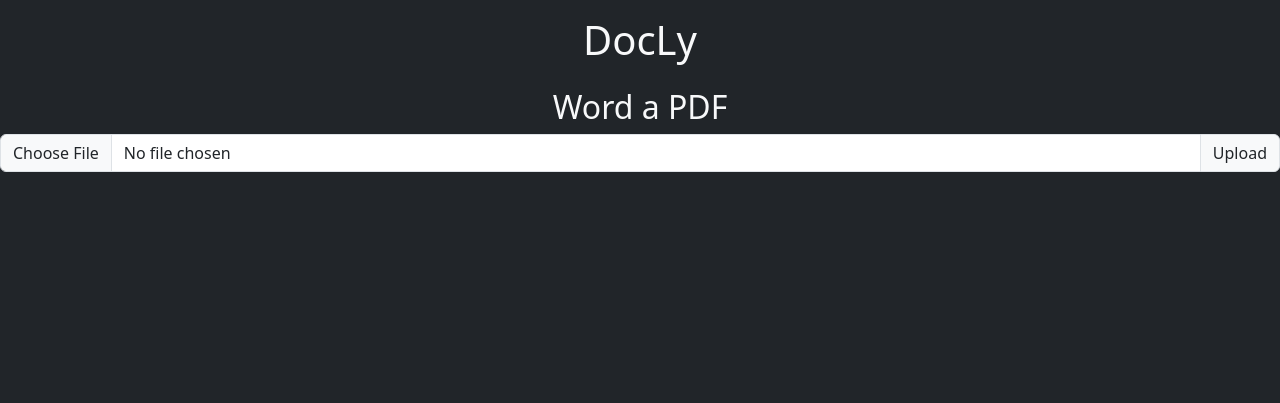
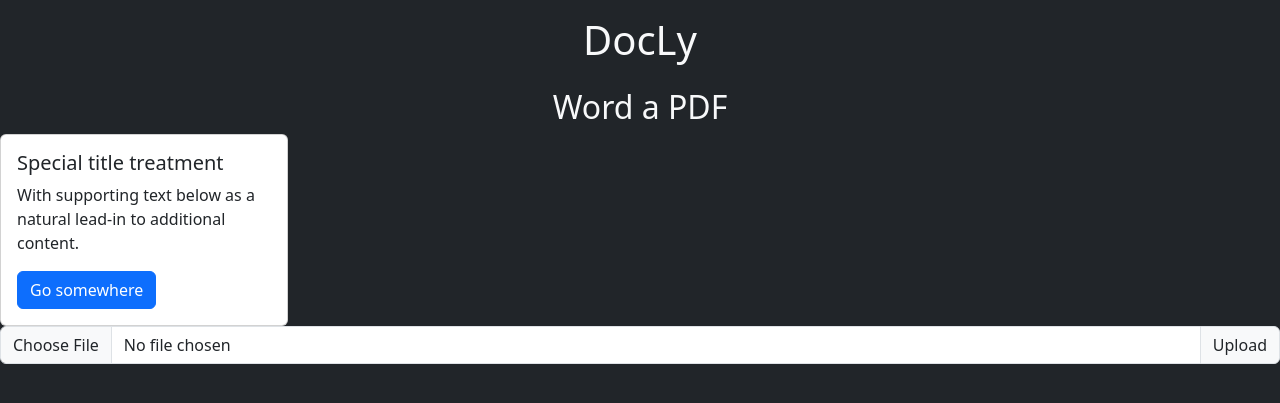
Before and after one commit to seminarioA/BitBrain, a Flask app: page / in a window 1280 px wide. Shown: the top 403 px of the page. Run offline with Flask 3, Linux system fonts and the light colour scheme.

Commit message:
Agg Card

```diff
--- a/templates/index.html
+++ b/templates/index.html
@@ -11,6 +11,13 @@
     <h1 class="p-3 text-center">DocLy</h1>
     <h2 class="text-center">Word a PDF</h2>
 
+    <div class="card" style="width: 18rem;">
+        <div class="card-body">
+          <h5 class="card-title">Special title treatment</h5>
+          <p class="card-text">With supporting text below as a natural lead-in to additional content.</p>
+          <a href="#" class="btn btn-primary">Go somewhere</a>
+        </div>
+      </div>
     <div class="input-group mb-3">
         <input type="file" class="form-control" id="inputGroupFile02">
         <label class="input-group-text" for="inputGroupFile02">Upload</label>
```
